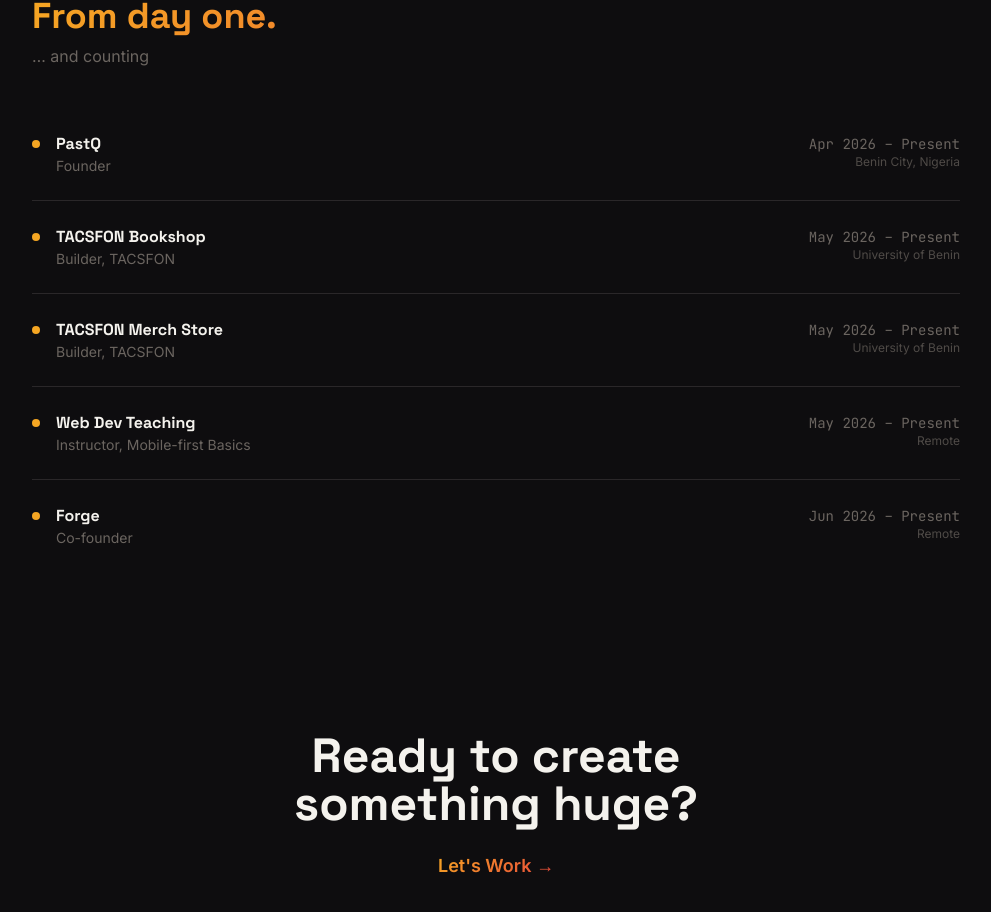
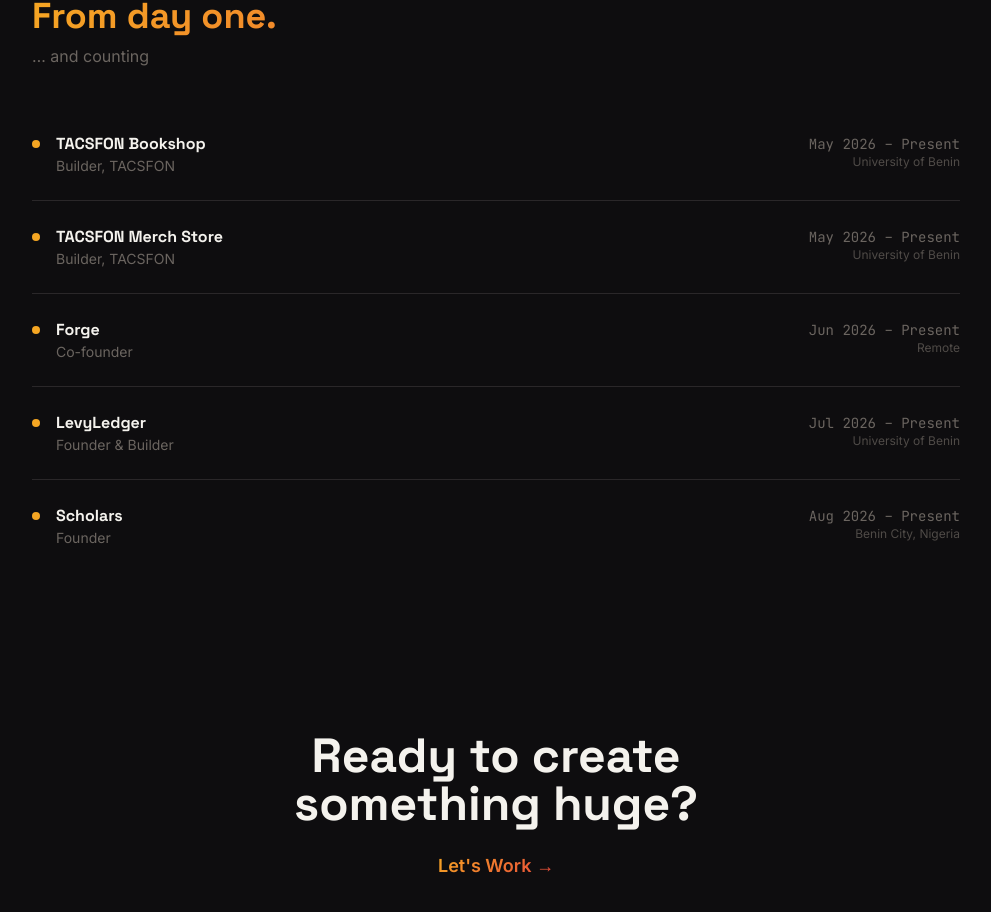
Before and after one commit to ImperioKDB/Bright.ng, a Next.js app: page / in a window 1280 px wide. Shown: the part 3440-4352 px from the top of the page, without its empty margins (144-1135 px from the left). Built offline with nearby package versions, Linux system fonts and the light colour scheme.

Commit message:
Update portfolio: Scholars + LevyLedger in timeline, add Scholars case study, add social links to footer

```diff
--- a/data/experience.ts
+++ b/data/experience.ts
@@ -7,13 +7,6 @@ export interface Experience {
 }
 
 export const experience: Experience[] = [
-  {
-    company: "PastQ",
-    role: "Founder",
-    location: "Benin City, Nigeria",
-    startDate: "Apr 2026",
-    endDate: "Present",
-  },
   {
     company: "TACSFON Bookshop",
     role: "Builder, TACSFON",
@@ -29,17 +22,24 @@ export const experience: Experience[] = [
     endDate: "Present",
   },
   {
-    company: "Web Dev Teaching",
-    role: "Instructor, Mobile-first Basics",
-    location: "Remote",
-    startDate: "May 2026",
-    endDate: "Present",
-  },
-  {
     company: "Forge",
     role: "Co-founder",
     location: "Remote",
     startDate: "Jun 2026",
     endDate: "Present",
   },
+  {
+    company: "LevyLedger",
+    role: "Founder & Builder",
+    location: "University of Benin",
+    startDate: "Jul 2026",
+    endDate: "Present",
+  },
+  {
+    company: "Scholars",
+    role: "Founder",
+    location: "Benin City, Nigeria",
+    startDate: "Aug 2026",
+    endDate: "Present",
+  },
 ];
```
